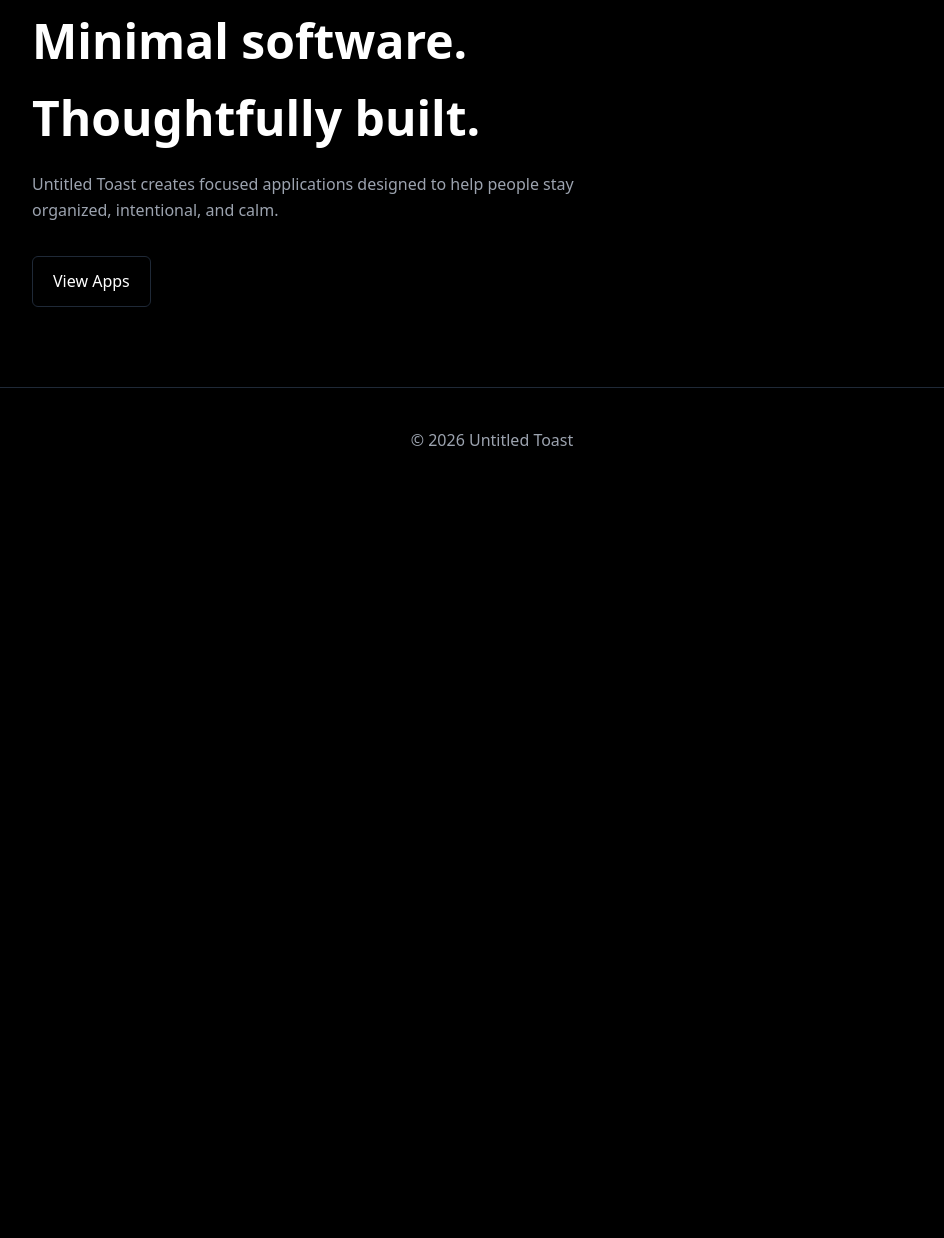
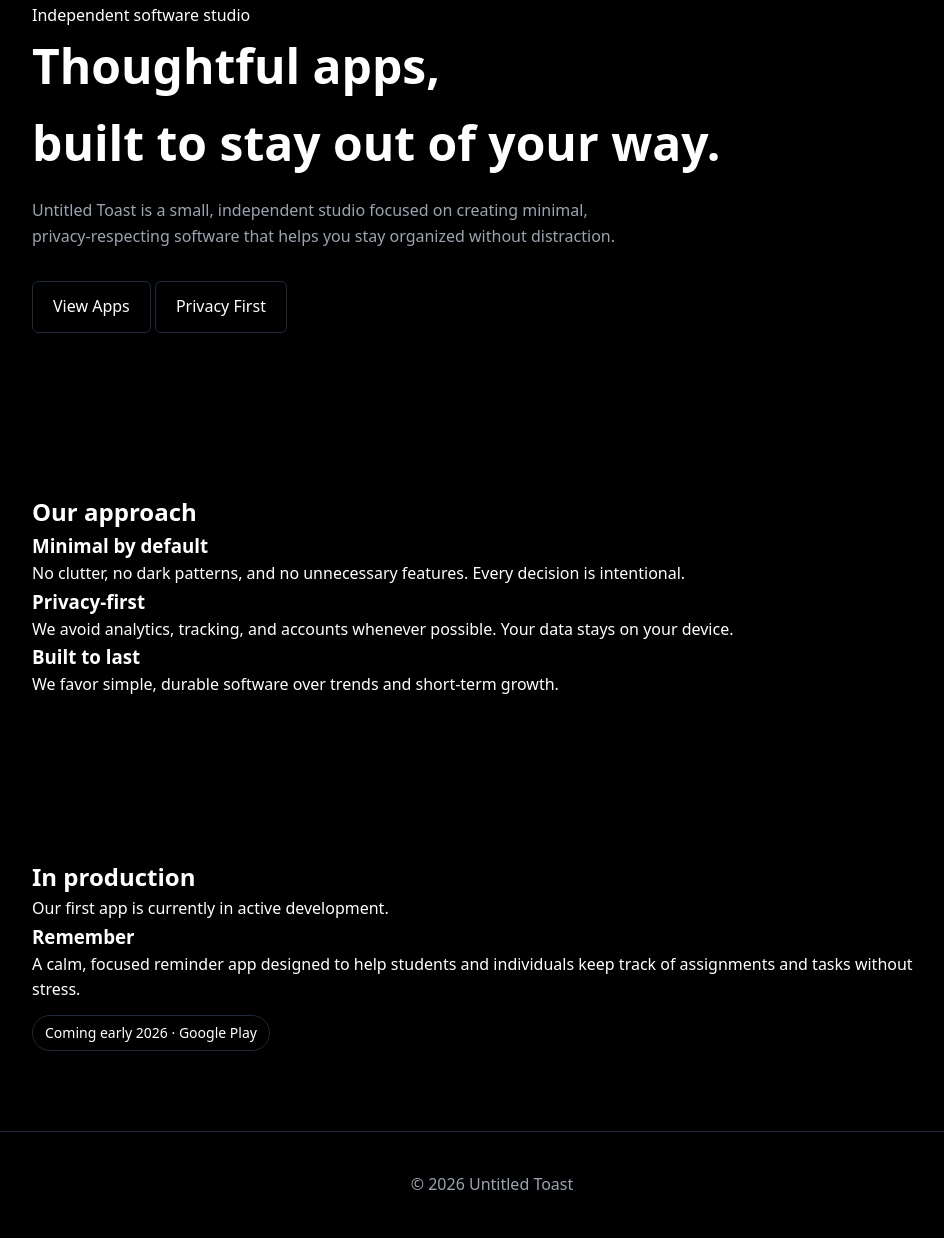
Before and after one commit to lensbyej/untitled-toast-site, a plain HTML site: page index.html in a window 1280 px wide. Shown: the part 155-1393 px from the top of the page, without its empty margins (148-1092 px from the left). Before the commit the page ends 800 px from the top, so only its background shows below. Drawn offline with Linux system fonts and the light colour scheme.

Commit message:
Update index.html

```diff
--- a/index.html
+++ b/index.html
@@ -10,20 +10,73 @@
   <header class="nav">
     <div class="logo">Untitled Toast</div>
     <nav>
-      <a href="index.html">Home</a>
+      <a href="index.html" class="active">Home</a>
       <a href="apps.html">Apps</a>
       <a href="privacy.html">Privacy</a>
     </nav>
   </header>
 
+  <!-- Hero -->
   <main class="container hero">
-    <h1>Minimal software.<br>Thoughtfully built.</h1>
+    <span class="eyebrow">Independent software studio</span>
+    <h1>
+      Thoughtful apps,<br>
+      built to stay out of your way.
+    </h1>
     <p>
-      Untitled Toast creates focused applications designed to help people stay
-      organized, intentional, and calm.
+      Untitled Toast is a small, independent studio focused on creating
+      minimal, privacy-respecting software that helps you stay organized
+      without distraction.
     </p>
-    <a href="apps.html" class="button">View Apps</a>
+    <div class="hero-actions">
+      <a href="apps.html" class="button primary">View Apps</a>
+      <a href="privacy.html" class="button ghost">Privacy First</a>
+    </div>
   </main>
+
+  <!-- Philosophy -->
+  <section class="container section">
+    <h2>Our approach</h2>
+    <div class="grid">
+      <div class="card">
+        <h3>Minimal by default</h3>
+        <p>
+          No clutter, no dark patterns, and no unnecessary features.
+          Every decision is intentional.
+        </p>
+      </div>
+      <div class="card">
+        <h3>Privacy-first</h3>
+        <p>
+          We avoid analytics, tracking, and accounts whenever possible.
+          Your data stays on your device.
+        </p>
+      </div>
+      <div class="card">
+        <h3>Built to last</h3>
+        <p>
+          We favor simple, durable software over trends and short-term growth.
+        </p>
+      </div>
+    </div>
+  </section>
+
+  <!-- Highlight -->
+  <section class="container section highlight">
+    <h2>In production</h2>
+    <p class="muted">
+      Our first app is currently in active development.
+    </p>
+
+    <div class="highlight-card">
+      <h3>Remember</h3>
+      <p>
+        A calm, focused reminder app designed to help students and individuals
+        keep track of assignments and tasks without stress.
+      </p>
+      <span class="badge blue">Coming early 2026 · Google Play</span>
+    </div>
+  </section>
 
   <footer class="footer">
     © 2026 Untitled Toast
```
